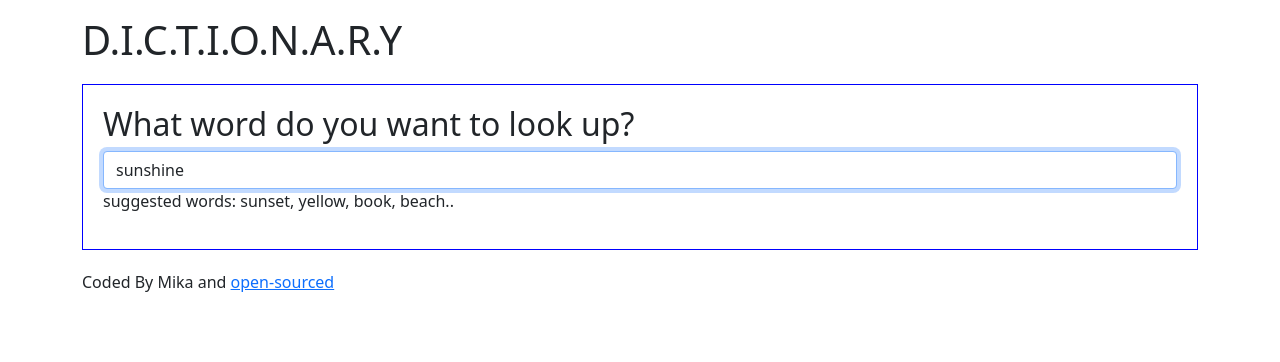
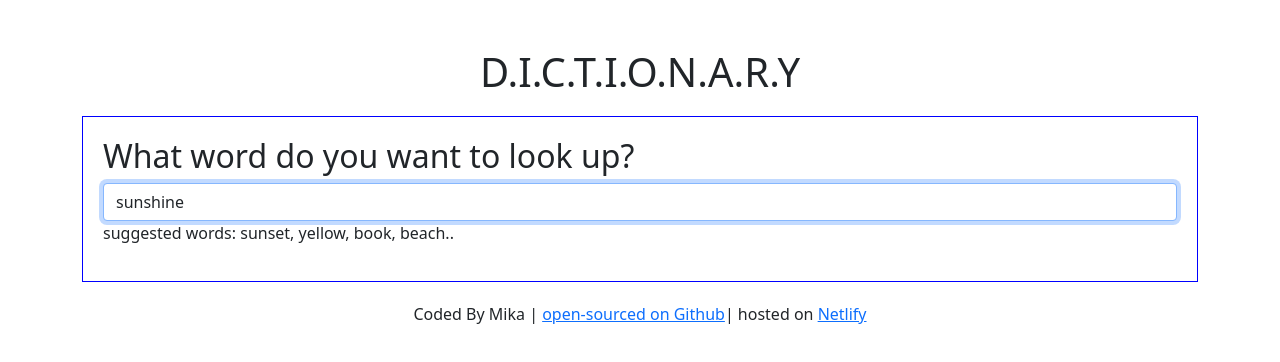
Before and after one commit to aqualinka/react-dictionaryapp, a React (Create React App) app: page / in a window 1280 px wide. Shown: the top 362 px of the page. Built offline with nearby package versions, Linux system fonts and the light colour scheme; no server answers.

Commit message:
basic styling,margins

```diff
--- a/src/App.js
+++ b/src/App.js
@@ -6,15 +6,15 @@ function App() {
 
   return (
     <div className="App">
-      <div className="container mt-3">
+      <div className="container my-5">
         <header className="App-header">
-          <h1>D.I.C.T.I.O.N.A.R.Y</h1>
+          <h1 className="text-center">D.I.C.T.I.O.N.A.R.Y</h1>
         </header>
         <main>
           <Dictionary defaultKeyword="sunshine"/>
         </main>
-        <footer>
-          Coded By Mika and <a href="https://github.com/aqualinka/react-dictionaryapp" target="_blank" rel="noopener noreferrer">open-sourced </a>
+        <footer className="text-center">
+          Coded By Mika | <a href="https://github.com/aqualinka/react-dictionaryapp" target="_blank" rel="noopener noreferrer">open-sourced on Github</a>| hosted on <a href="https://relaxed-shockley-3c677b.netlify.app/">Netlify</a>
         </footer>
       </div>
 
--- a/src/Phonetic.js
+++ b/src/Phonetic.js
@@ -9,6 +9,6 @@ export default function Phonetic(props){
     }
     return (<div className="Phonetic">
         <span>{props.phonetic.text}</span>{" "}
-        <a href="/" onClick={listenAudio}>listen</a>
+        <a href="/" onClick={listenAudio} className="btn btn-success">listen</a>
     </div>);
 }
```
